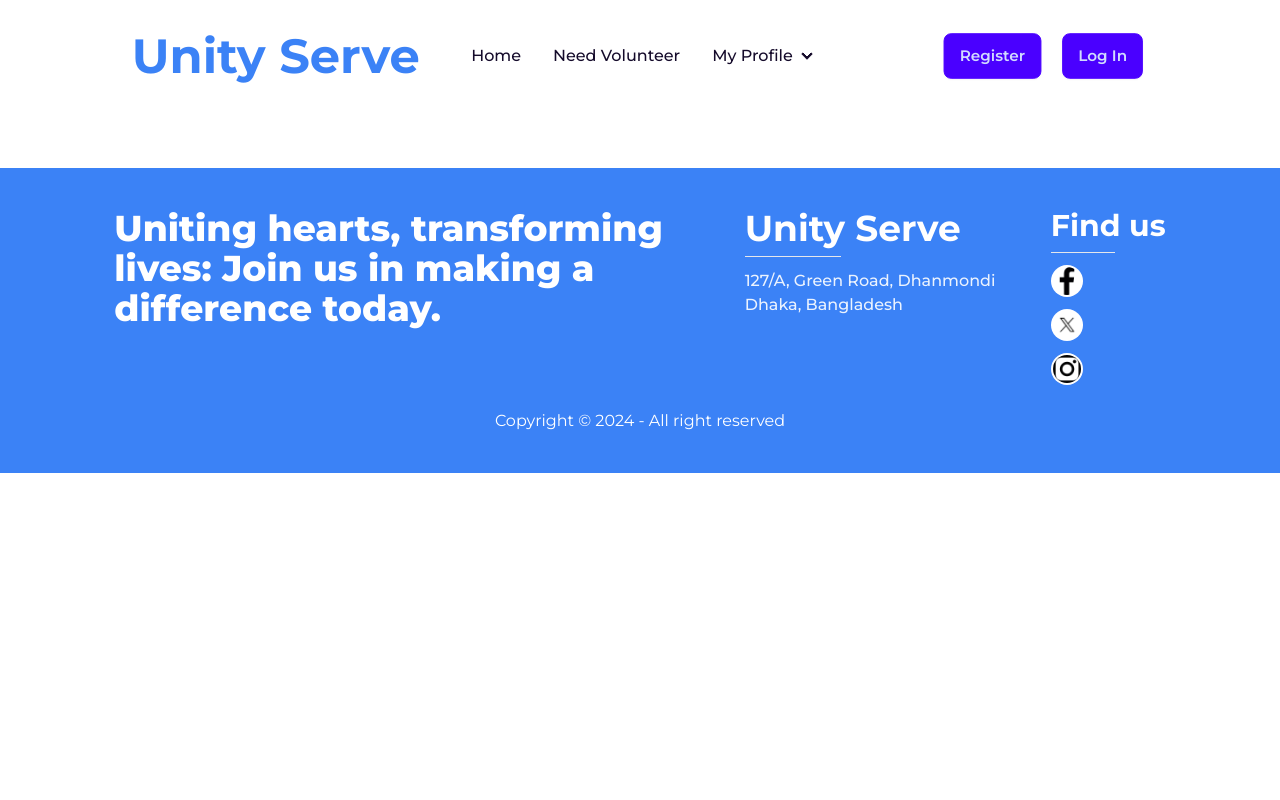
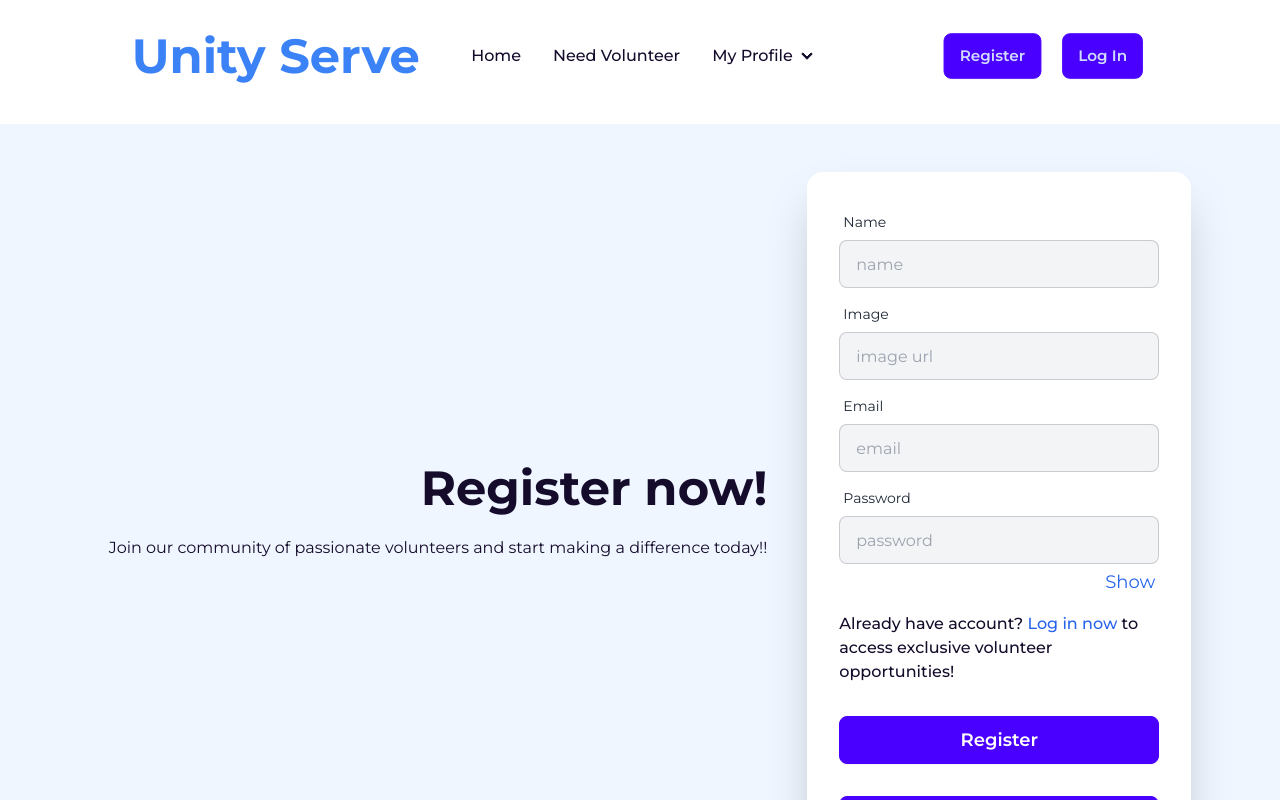
Before and after one commit to IfranAlamBishal/unity-serve-client, a React (Vite) app: page /register in a window 1280 px wide. Shown: the top 800 px of the page. Built offline with nearby package versions, Linux system fonts and the light colour scheme.

Commit message:
log in and register page added

```diff
--- a/package.json
+++ b/package.json
@@ -15,7 +15,9 @@
     "react": "^18.2.0",
     "react-dom": "^18.2.0",
     "react-router-dom": "^6.23.0",
-    "sort-by": "^1.2.0"
+    "react-toastify": "^10.0.5",
+    "sort-by": "^1.2.0",
+    "sweetalert2": "^11.10.8"
   },
   "devDependencies": {
     "@types/react": "^18.2.66",
--- /dev/null
+++ b/src/Components/Common/LogIn.jsx
@@ -0,0 +1,75 @@
+import { useState } from "react";
+import { Link } from "react-router-dom";
+
+import { ToastContainer, toast } from 'react-toastify';
+import 'react-toastify/dist/ReactToastify.css';
+
+const LogIn = () => {
+
+    const [showPassword, setShowPassword] = useState(false);
+
+    const forgotPassword = () => {
+        toast("Sorry! This feature isn't available yet.");
+    }
+
+    const handleLogIn = e => {
+        e.preventDefault()
+        const email = e.target.email.value
+        const password = e.target.password.value
+        console.log(email, password);
+    }
+
+    const handleGoogleLogIn = () => {
+
+    }
+    return (
+        <div>
+            <div className="hero min-h-screen bg-blue-50 p-5">
+                <div className="hero-content flex-col lg:flex-row-reverse">
+                    <div className="text-center lg:text-left lg:ml-5">
+                        <h1 className="text-5xl font-bold">Login now!</h1>
+                        <p className="py-6">Unlock opportunities to make a difference with just a click – <br />
+                        log in and let your volunteering journey begin!</p>
+                    </div>
+                    <div className="card shrink-0 w-full max-w-sm shadow-2xl bg-white pb-8">
+                        <form onSubmit={handleLogIn} className="card-body">
+                            <div className="form-control">
+                                <label className="label">
+                                    <span className="label-text">Email</span>
+                                </label>
+                                <input type="email" placeholder="email" className="input input-bordered bg-gray-100" name="email" required />
+                            </div>
+                            <div className="form-control">
+                                <label className="label">
+                                    <span className="label-text">Password</span>
+                                </label>
+                                <input type={showPassword ? "text" : "password"} placeholder="password" className="input input-bordered bg-gray-100" name="password" required />
+                                <div onClick={() => setShowPassword(!showPassword)} className=" text-lg text-blue-600 flex justify-end p-1">
+                                    {
+                                        showPassword ?
+                                            <Link>Hide</Link>
+                                            :
+                                            <Link>Show</Link>
+                                    }
+                                </div>
+                                <label className="label">
+                                    <Link onClick={() => forgotPassword()} className="label-text-alt text-blue-600">Forgot password?</Link>
+                                </label>
+                                <p className=" text-base font-medium">New here ? <Link to="/Register" className=" text-blue-600">Register now</Link> and start your volunteering journey!</p>
+                            </div>
+                            <div className="form-control mt-6">
+                                <button className="btn btn-primary text-lg text-white">Login</button>
+                            </div>
+                        </form>
+                        <div className="form-control px-8">
+                            <button onClick={handleGoogleLogIn} className="btn btn-primary text-lg text-white">Google</button>
+                        </div>
+                    </div>
+                </div>
+            </div>
+            <ToastContainer />
+        </div>
+    );
+};
+
+export default LogIn;
--- /dev/null
+++ b/src/Components/Common/Register.jsx
@@ -0,0 +1,91 @@
+import { useState } from "react";
+import { Link } from "react-router-dom";
+import { ToastContainer, toast } from 'react-toastify';
+import 'react-toastify/dist/ReactToastify.css';
+
+const Register = () => {
+
+    const [showPassword, setShowPassword] = useState(false);
+
+    const handleRegister = e => {
+        e.preventDefault()
+        const name = e.target.name.value
+        const photo = e.target.photo.value
+        const email = e.target.email.value
+        const password = e.target.password.value
+
+        console.log(name,photo,email,password)
+
+        const passwordCheck = /^(?=.*[a-z])(?=.*[A-Z]).{6,}$/;
+
+        if(!passwordCheck.test(password)){
+            toast.error('Password length must be at least 6 characters containing at least an uppercase(A-Z) and a lowercase(a-z).');
+            return;
+        }
+    }
+
+    const handleGoogleLogIn = () => {
+
+    }
+    return (
+        <div>
+            <div className="hero min-h-screen bg-blue-50 p-5">
+                <div className="hero-content flex-col lg:flex-row gap-10">
+                    <div className="text-center lg:text-right lg:ml-5">
+                        <h1 className="text-5xl font-bold">Register now!</h1>
+                        <p className="py-6">Join our community of passionate volunteers and start making a difference today!!</p>
+                    </div>
+                    <div className="card shrink-0 w-full max-w-sm shadow-2xl bg-white pb-8">
+                        <form onSubmit={handleRegister} className="card-body">
+                            <div className="form-control">
+                                <label className="label">
+                                    <span className="label-text">Name</span>
+                                </label>
+                                <input type="text" placeholder="name" className="input input-bordered bg-gray-100" name="name" required />
+                            </div>
+
+                            <div className="form-control">
+                                <label className="label">
+                                    <span className="label-text">Image</span>
+                                </label>
+                                <input type="url" placeholder="image url" className="input input-bordered bg-gray-100" name="photo" required />
+                            </div>
+
+                            <div className="form-control">
+                                <label className="label">
+                                    <span className="label-text">Email</span>
+                                </label>
+                                <input type="email" placeholder="email" className="input input-bordered bg-gray-100" name="email" required />
+                            </div>
+
+                            <div className="form-control">
+                                <label className="label">
+                                    <span className="label-text">Password</span>
+                                </label>
+                                <input type={showPassword ? "text" : "password"} placeholder="password" className="input input-bordered bg-gray-100" name="password" required />
+                                <div onClick={() => setShowPassword(!showPassword)} className=" text-lg text-blue-600 flex justify-end p-1">
+                                    {
+                                        showPassword ?
+                                            <Link>Hide</Link>
+                                            :
+                                            <Link>Show</Link>
+                                    }
+                                </div>
+                                <p className=" text-base font-medium mt-3">Already have account? <Link to="/LogIn" className=" text-blue-600 ">Log in now</Link> to access exclusive volunteer opportunities!</p>
+                            </div>
+                            <div className="form-control mt-6">
+                                <button className="btn btn-primary text-lg text-white">Register</button>
+                            </div>
+                        </form>
+                        <div className="form-control px-8">
+                            <button onClick={handleGoogleLogIn} className="btn btn-primary text-lg text-white">Google</button>
+                        </div>
+                    </div>
+                </div>
+            </div>
+            <ToastContainer />
+        </div>
+    );
+};
+
+export default Register;
--- a/src/main.jsx
+++ b/src/main.jsx
@@ -9,6 +9,8 @@ import './index.css'
 import Home from './Components/Home/Home.jsx';
 import NeedVolunteer from './Components/NeedVolunteer/NeedVolunteer.jsx';
 import ErrorPage from './Components/ErrorPage.jsx';
+import LogIn from './Components/Common/LogIn.jsx';
+import Register from './Components/Common/Register.jsx';
 
 const router = createBrowserRouter([
   {
@@ -32,9 +34,11 @@ const router = createBrowserRouter([
       },
       {
         path: "/login",
+        element: <LogIn></LogIn>
       },
       {
         path: "/register",
+        element: <Register></Register>
       }
     ],
   },
```
Also changed, not shown: 1 other file (tests, documents, lock files or other folders).
